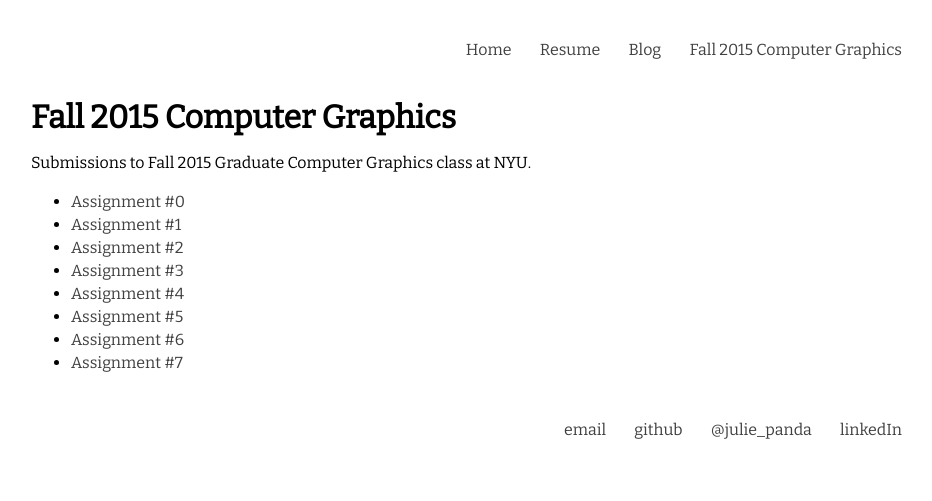
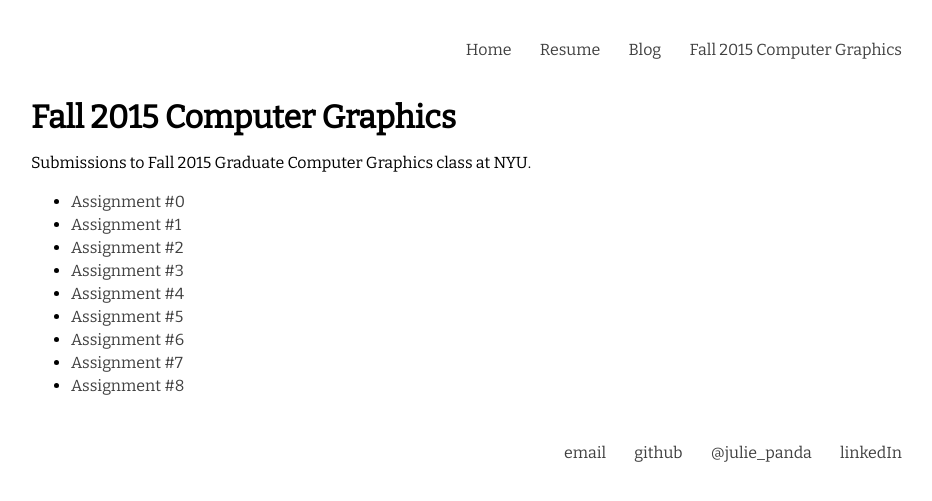
Before and after one commit to juliepanda/juliepanda.github.io, a Jekyll site: the page built from f15-computer-graphics/index.html, in a window 1280 px wide. Shown: the top 501 px of the page, without its empty margins (161-1093 px from the left). Built offline with Jekyll 4.4.1, drawn with Linux system fonts in a browser that asks for light colours.

Commit message:
add link

```diff
--- a/f15-computer-graphics/index.html
+++ b/f15-computer-graphics/index.html
@@ -13,4 +13,5 @@
   <li><a href="./assignments/5.html">Assignment #5</li>
   <li><a href="./assignments/6.html">Assignment #6</li>
   <li><a href="./assignments/7.html">Assignment #7</li>
+  <li><a href="./assignments/8.html">Assignment #8</li>
 </ul>
```
